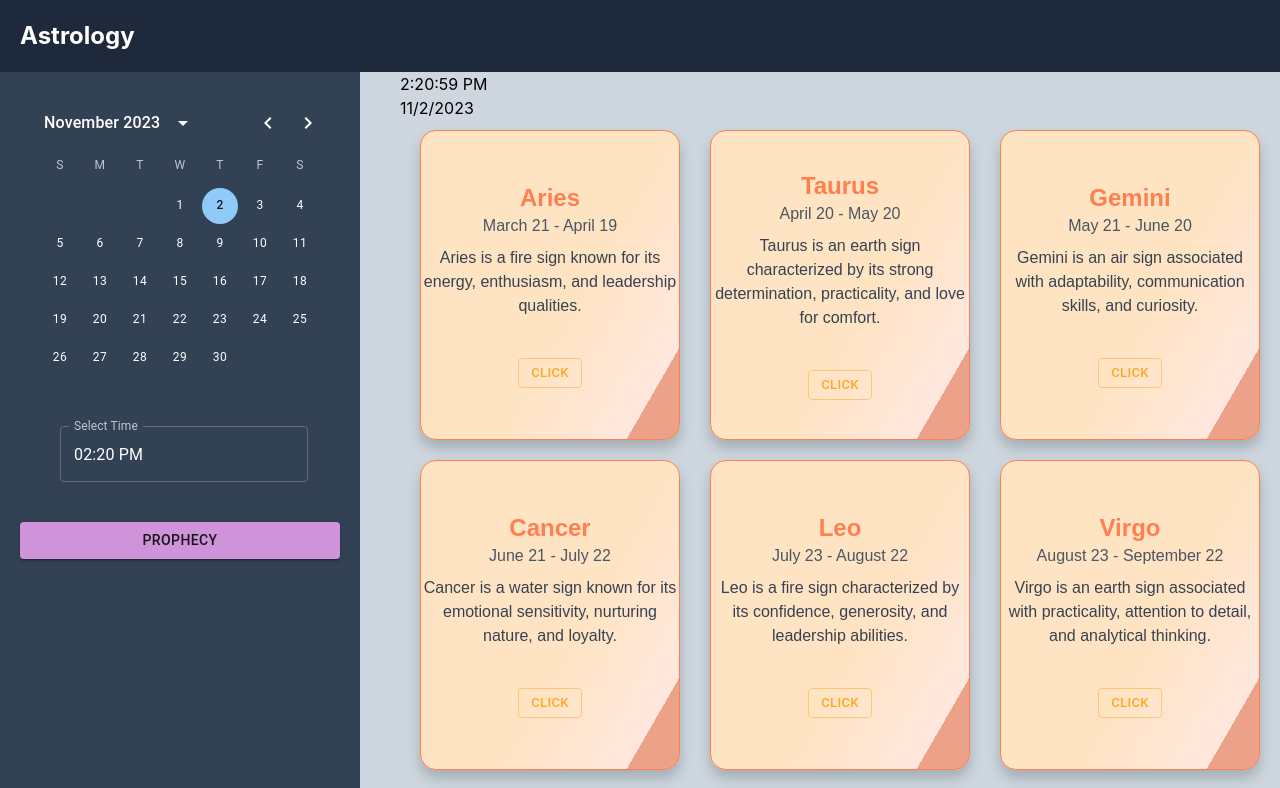
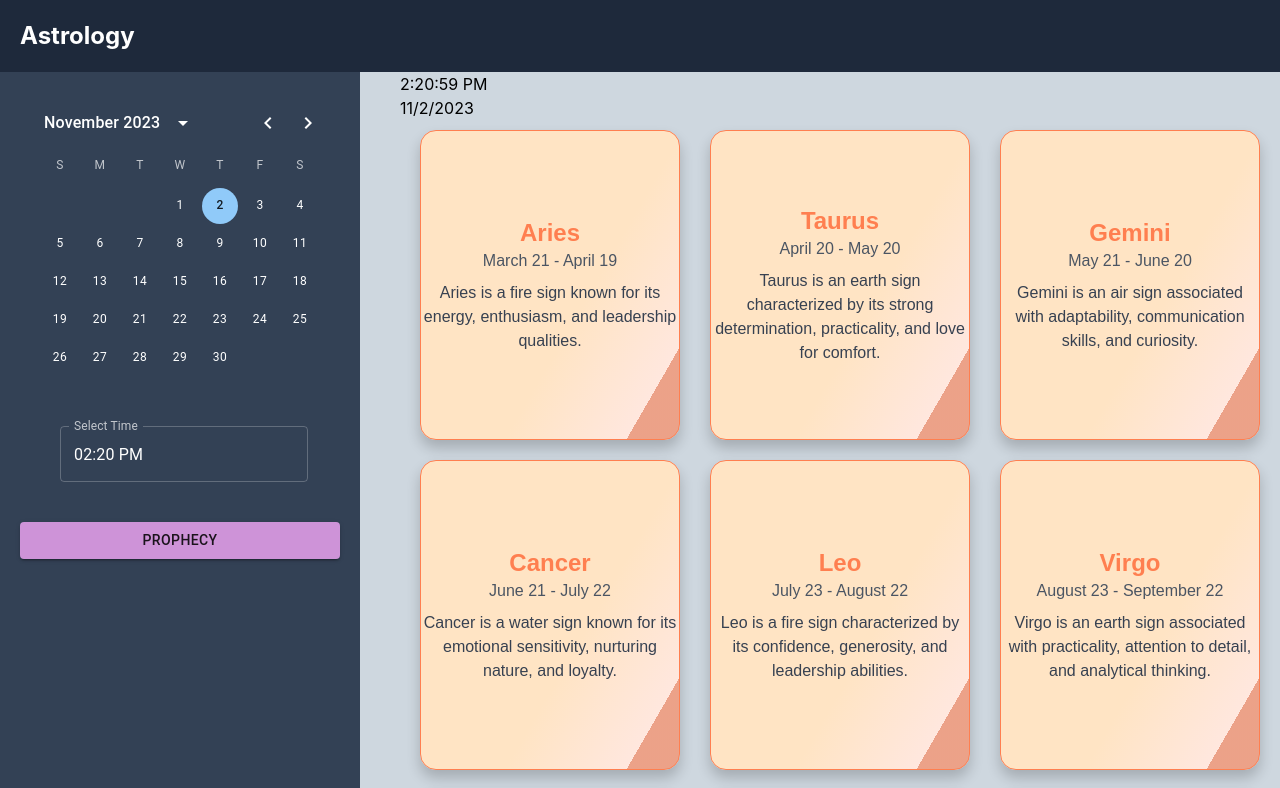
Before and after one commit to Pushpajit/Astrology-Minor-Project, a React (Create React App) app: page / in a window 1280 px wide. Shown: the top 788 px of the page. Built offline with nearby package versions, Linux system fonts and the light colour scheme.

Commit message:
Extra button deleted

```diff
--- a/src/components/ZodiacCard.jsx
+++ b/src/components/ZodiacCard.jsx
@@ -10,9 +10,7 @@ function ZodiacCard({ name, date, description }) {
 
     const [ flip, setFlip ] = useState("flip-card");
 
-    function handleSwap(e){
-        setFlip("flip");
-    }
+
 
     return (
         // <div className="h-fit border border-slate-500 w-1/4 group rounded-lg bg-white p-4 m-4 shadow-lg transform hover:scale-105 hover:shadow-xl hover:cursor-pointer transition-transform transition-shadow">
@@ -21,13 +19,13 @@ function ZodiacCard({ name, date, description }) {
         //     <p className="text-gray-700 mt-2">{description}</p>
         // </div>
         <div className={`${flip} hover:cursor-pointer`} >
-            <div className="flip-card-inner">
-                <div class="flip-card-front ">
+            <div className="flip-card-inner" >
+                <div class="flip-card-front " onClick={() => setFlip("flip")}>
                     <h2 className="text-2xl font-semibold">{name}</h2>
                     <p className="text-gray-600">{date}</p>
                     <p className="text-gray-700 mt-2">{description}</p>
 
-                    <Button onClick={handleSwap} color='warning' size='small' variant='outlined' sx={{width: 20, marginX: "auto", marginTop: 5}}>click</Button>
+                    {/* <Button onClick={handleSwap} color='warning' size='small' variant='outlined' sx={{width: 20, marginX: "auto", marginTop: 5}}>click</Button> */}
                 </div>
 
                 <div className="flip-card-back flex flex-col justify-between">
```
